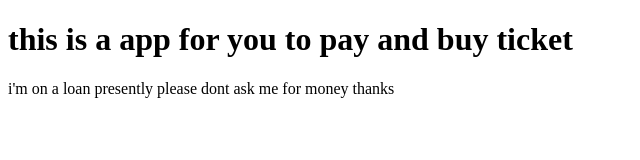
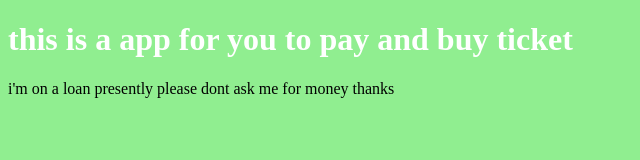
Before and after one commit to oluwapelumi2366/ticketapp, a plain HTML site: page index.html in a window 1280 px wide. Shown: the whole page, without its empty margins (0-640 px from the left). Drawn offline with Linux system fonts and the light colour scheme.

Commit message:
the nigeria color was added

```diff
--- a/index.html
+++ b/index.html
@@ -3,9 +3,17 @@
 	<head>
 		<title>this is home page </title>
 
+		<style type="text/css">
+			body{
 
+			background-color:lightgreen;
+			font-family:ariel,corbel,san-serif;
 
-
+			}
+			h1{
+			color:white;
+			}
+		</style>
 	</head>
 	<body>
 
```
